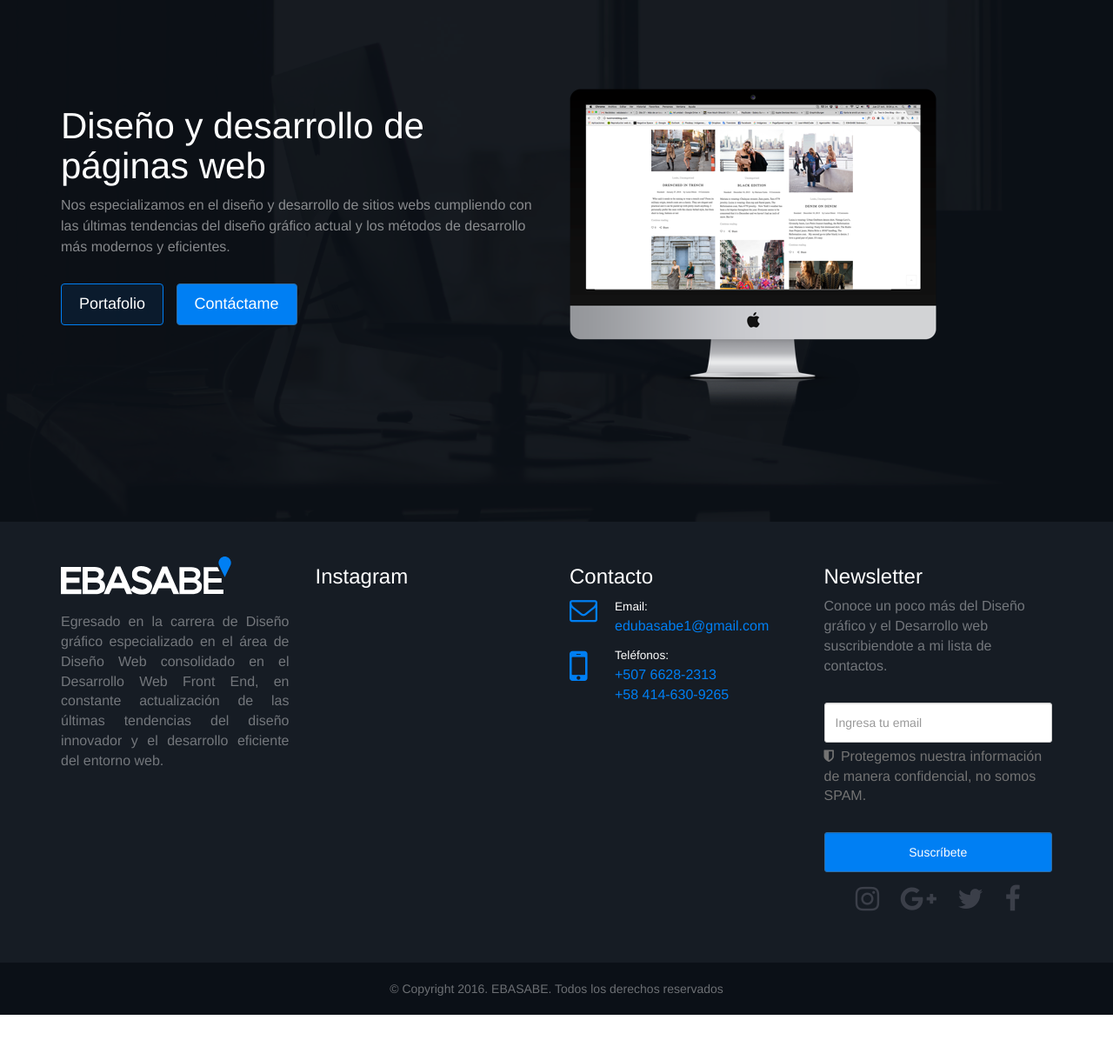
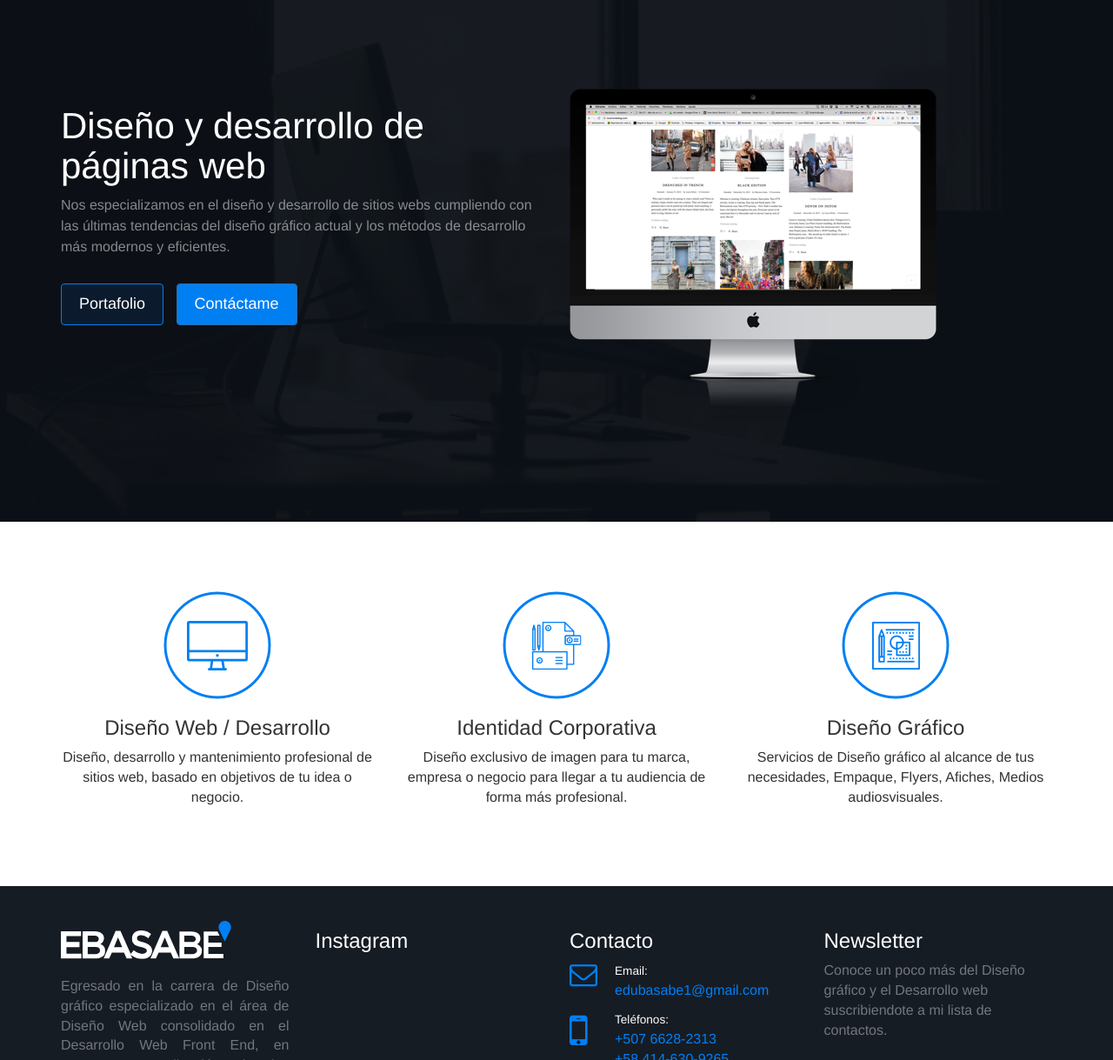
Before and after one commit to edubasabe/ebasabe-web, a website: page app/index.html in a window 1280 px wide. Shown: the top 1219 px of the page at 87% size. Before the commit the page ends 1167 px from the top, so only its background shows below. Drawn offline with nearby package versions, Linux system fonts and the light colour scheme.

Commit message:
Seccion de servicios terminada.

```diff
--- a/app/index.html
+++ b/app/index.html
@@ -36,6 +36,30 @@
             </div>
         </div>
     </header>
+
+    <section class="servicios section--padding">
+        <div class="container">
+            <div class="row">
+                <div class="col-xs-12 col-sm-6 col-md-4 col-lg-4 text-center">
+                    <img class="img-circle img-responsive img-center center-block" src="./images/servicios/web-design.png" srcset="./images/servicios/web-design.png 1x, ./images/servicios/web-design@2x.png 2x" alt="Diseño Web / Desarrollo">
+                    <h3>Diseño Web / Desarrollo</h3>
+                    <p>Diseño, desarrollo y mantenimiento profesional de sitios web, basado en objetivos de tu idea o negocio.</p>
+                </div>
+
+                <div class="col-xs-12 col-sm-6 col-md-4 col-lg-4 text-center">
+                    <img class="img-circle img-responsive img-center center-block" src="./images/servicios/branding.png" srcset="./images/servicios/branding.png 1x, ./images/servicios/branding@2x.png 2x" alt="Diseño Web / Desarrollo">
+                    <h3>Identidad Corporativa</h3>
+                    <p>Diseño exclusivo de imagen para tu marca, empresa o negocio para llegar a tu audiencia de forma más profesional.</p>
+                </div>
+
+                <div class="col-xs-12 col-sm-6 col-md-4 col-lg-4 text-center">
+                    <img class="img-circle img-responsive img-center center-block" src="./images/servicios/graphic-design.png" srcset="./images/servicios/graphic-design.png 1x, ./images/servicios/graphic-design@2x.png 2x" alt="Diseño Web / Desarrollo">
+                    <h3>Diseño Gráfico</h3>
+                    <p>Servicios de Diseño gráfico al alcance de tus necesidades, Empaque, Flyers, Afiches, Medios audiosvisuales.</p>
+                </div>
+            </div>
+        </div>
+    </section>
 
 
     <footer>
--- a/app/scss/main.scss
+++ b/app/scss/main.scss
@@ -4,6 +4,7 @@
 @import './modules/_variables';
 @import './modules/_global';
 @import './modules/_hero';
+@import './modules/_section';
 @import './modules/_btn';
 @import './modules/_form';
 @import './modules/_headline';
--- /dev/null
+++ b/app/scss/modules/_section.scss
@@ -0,0 +1,6 @@
+.section {
+
+  &--padding {
+    padding: 8rem 0;
+  }
+}
```
Also changed, not shown: app/css/main.css, app/images/servicios/branding.png (added), app/images/servicios/branding@2x.png (added), app/images/servicios/branding@3x.png (added), app/images/servicios/graphic-design.png (added), app/images/servicios/graphic-design@2x.png (added), app/images/servicios/graphic-design@3x.png (added), app/images/servicios/web-design.png (added), app/images/servicios/web-design@2x.png (added), app/images/servicios/web-design@3x.png (added).
